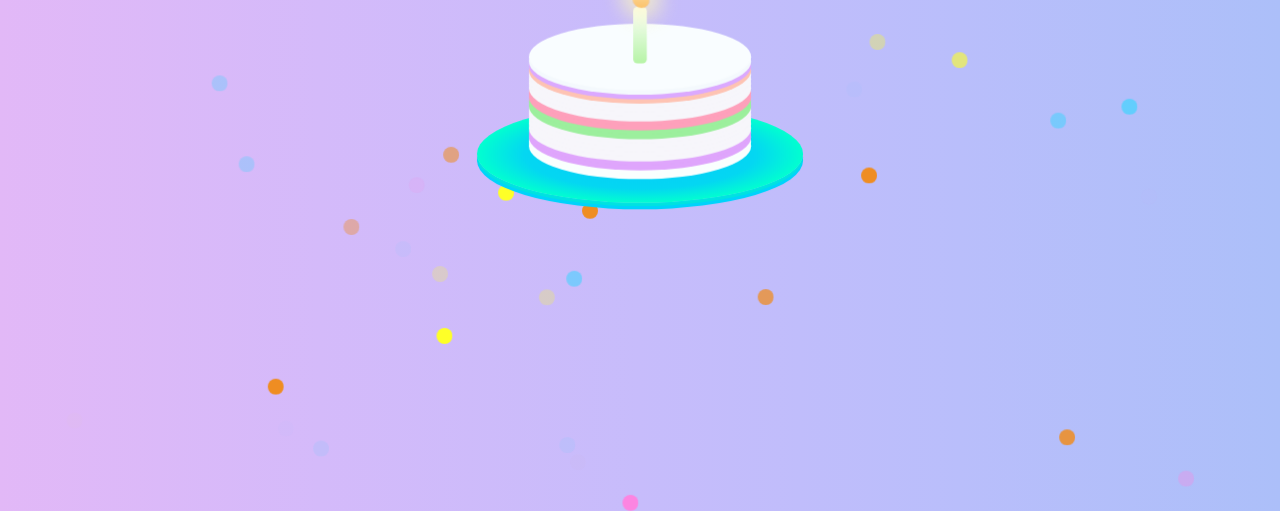
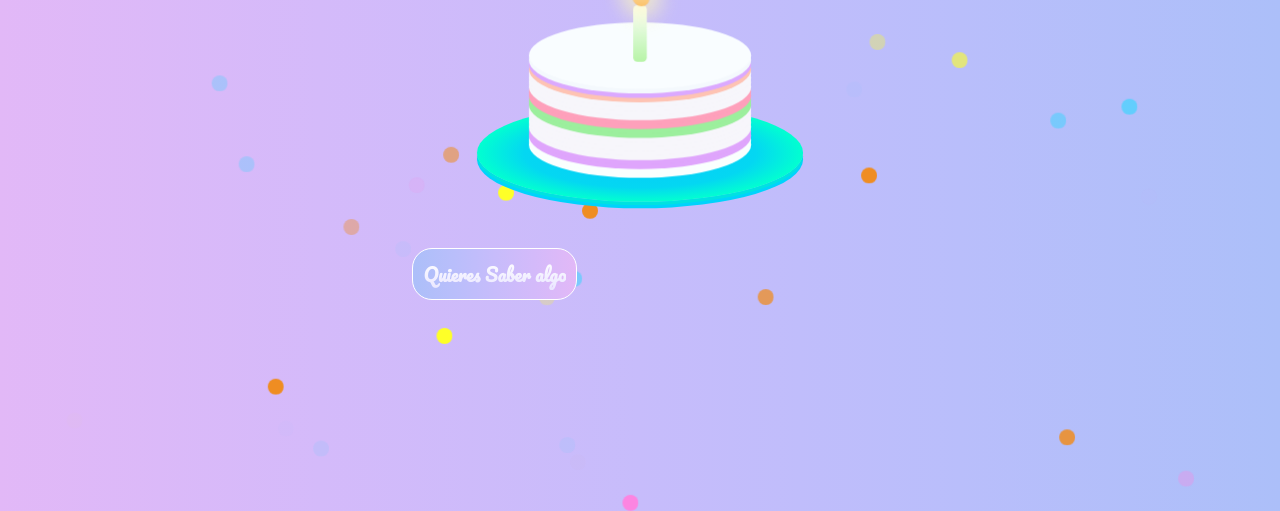
Before and after one commit to aerobooy/Syailin, a plain HTML site: page index.html in a window 1280 px wide. Shown: the part 310-821 px from the top of the page. Drawn offline with Linux system fonts and the light colour scheme.

Commit message:
Update main.css

```diff
--- a/main.css
+++ b/main.css
@@ -954,7 +954,28 @@ letter-spacing: 6px;
       margin-left: 80%;
     }
   }
-/*}*/
+
+
+button{
+    position: relative;
+    top: var(--top_button);
+    border-radius: 20px;
+    border: #ffffff 1px solid;
+    background: linear-gradient(to left, #e2b8f7, #d4bafa, #c7bcfb, #b9befb, #acbff9);
+    padding: 10px;
+    height: 52px;
+    left: 32%;
+    font-size: 18px;
+    font-weight: bold;
+}
+
+a{
+    text-decoration: none;
+    background: -webkit-linear-gradient(90deg, rgb(233, 230, 255) 0%, rgb(255, 255, 255) 100%);
+    -webkit-background-clip: text;
+    -webkit-text-fill-color: transparent;
+    font-family: "Pacifico", cursive;
+}
 
 @media screen and (min-width: 670px) {
 :root{
@@ -963,6 +984,7 @@ letter-spacing: 6px;
 --top_candle: 280px;
  --top_cake: 250px;
  --top_plate: 380px;
+   --top_button:  440px;
 }
 }
 /*Celular*/
@@ -973,5 +995,6 @@ letter-spacing: 6px;
         --top_candle: 389px;
         --top_cake: 368px;
         --top_plate: 496px;
+      --top_button:  495px;
     }
 }
```
